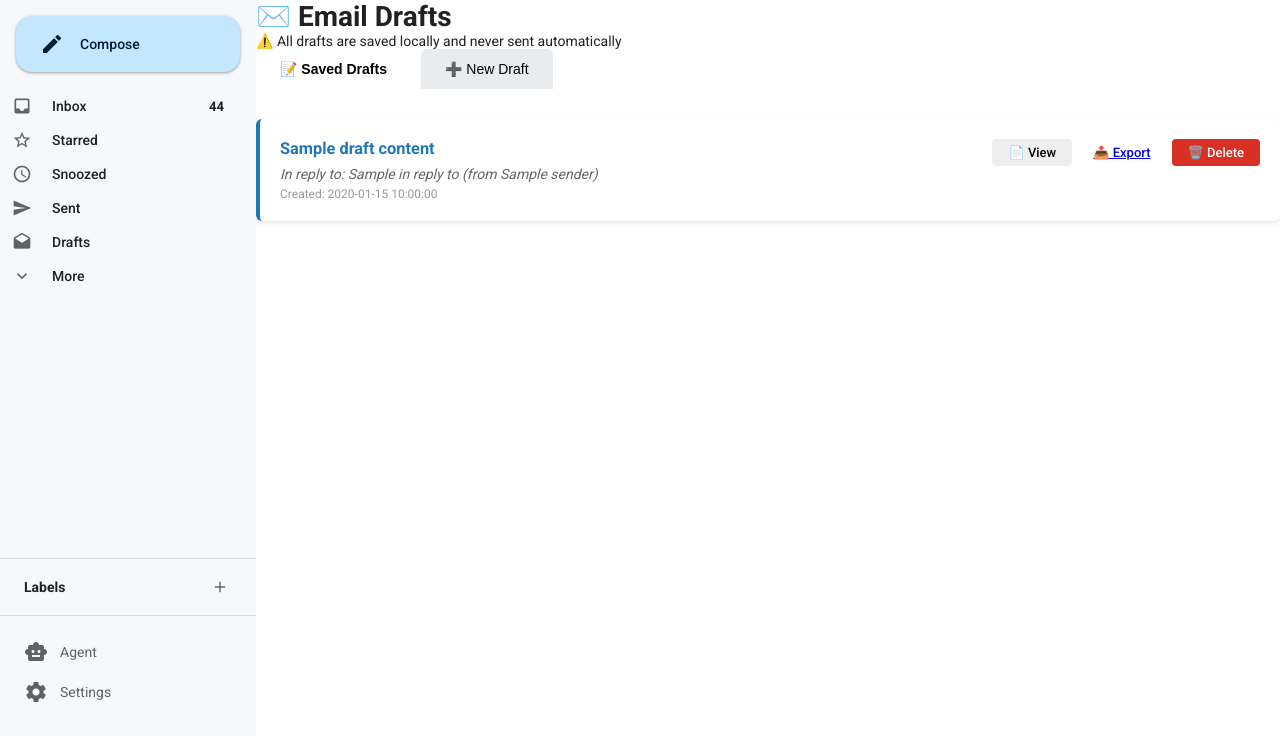
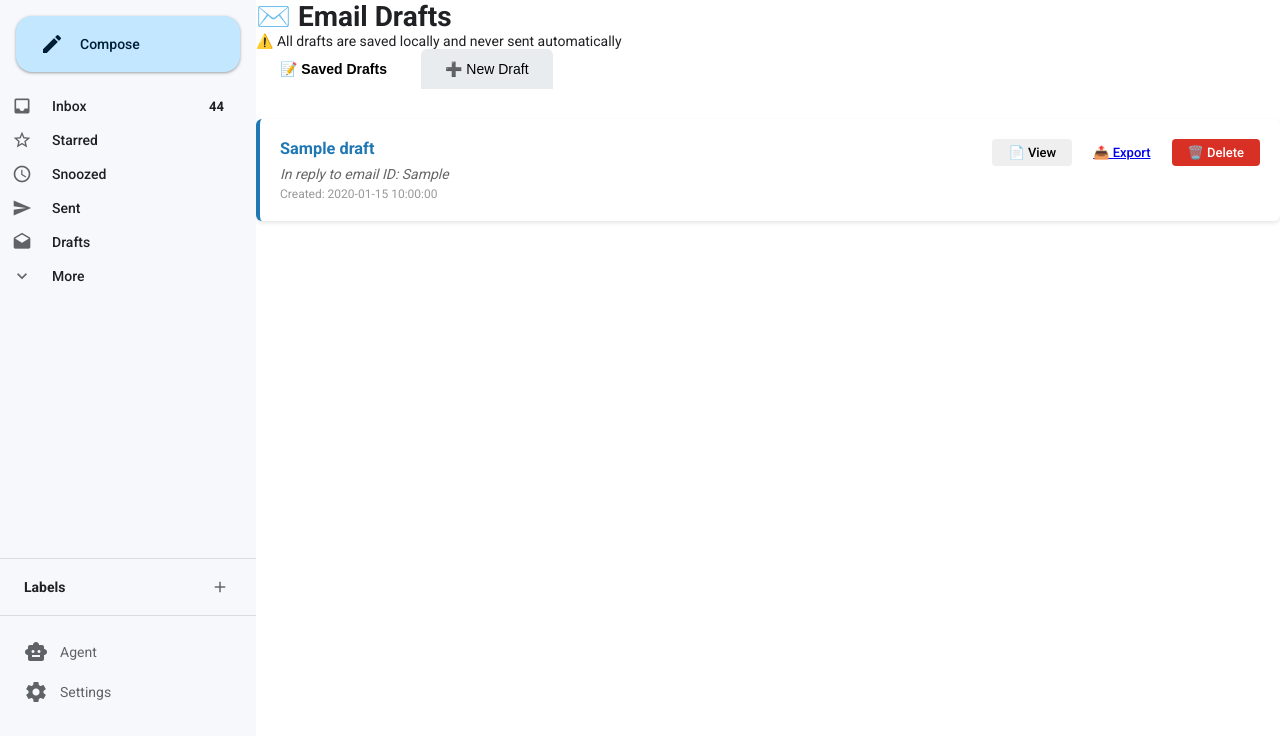
Before and after one commit to asneem1234/Prompt-Driven-Email-Productivity-Agent, a Flask app: template templates/drafts.html in a window 1280 px wide. Shown: the part 64-800 px from the top of the page. Run offline with Flask 3, Linux system fonts and the light colour scheme; the template is opened without the code that fills it: most values are stand-ins (such as "Sample title", 1, 10 or a date in 2020); some libraries are stand-ins or nearby versions; some web fonts are replaced.

Commit message:
Fix drafts template to handle both draft formats

```diff
--- a/templates/drafts.html
+++ b/templates/drafts.html
@@ -24,11 +24,11 @@
         <div class="draft-card">
             <div class="draft-header">
                 <div>
-                    <h3>{{ draft.draft_content.subject or 'No Subject' }}</h3>
+                    <h3>{{ draft.subject or draft.draft_content.subject or 'No Subject' }}</h3>
                     {% if draft.in_reply_to %}
-                    <p class="reply-info">In reply to: {{ draft.in_reply_to.subject }} (from {{ draft.in_reply_to.sender }})</p>
+                    <p class="reply-info">In reply to email ID: {{ draft.in_reply_to }}</p>
                     {% endif %}
-                    <p class="draft-date">Created: {{ draft.created_at[:19] }}</p>
+                    <p class="draft-date">Created: {{ (draft.created_at or draft.timestamp)[:19] }}</p>
                 </div>
                 <div class="draft-actions">
                     <button class="btn btn-sm" onclick="viewDraft('{{ draft.id }}')">📄 View</button>
@@ -39,9 +39,9 @@
 
             <div id="draft-{{ draft.id }}" class="draft-body" style="display: none;">
                 <h4>Body:</h4>
-                <div class="draft-text">{{ draft.draft_content.body }}</div>
+                <div class="draft-text">{{ draft.body or draft.draft_content.body }}</div>
 
-                {% if draft.draft_content.suggested_actions %}
+                {% if draft.draft_content and draft.draft_content.suggested_actions %}
                 <h4>Suggested Follow-ups:</h4>
                 <ul>
                     {% for action in draft.draft_content.suggested_actions %}
```
